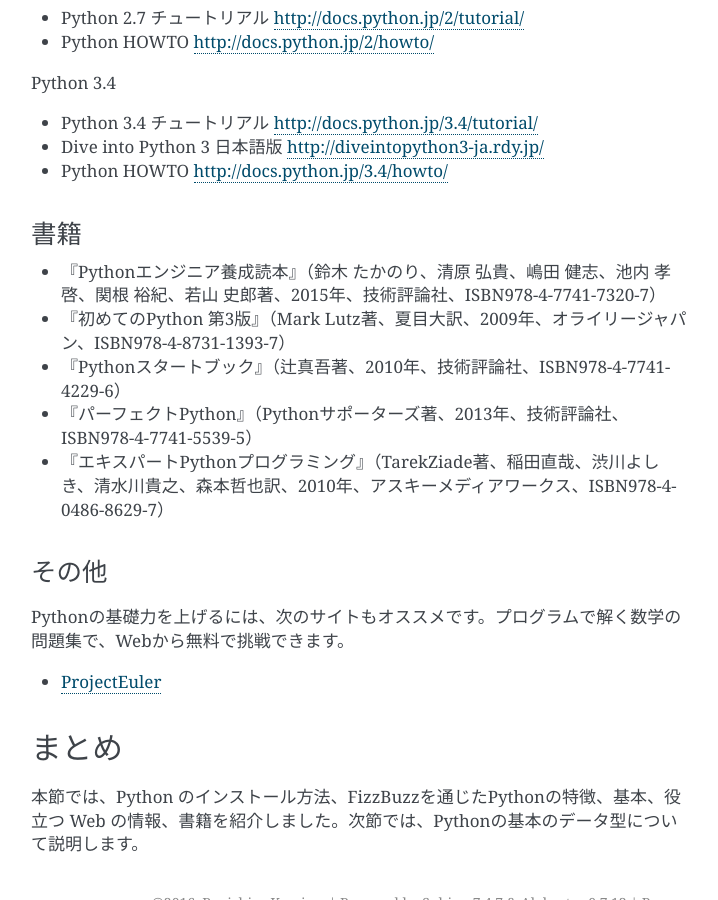
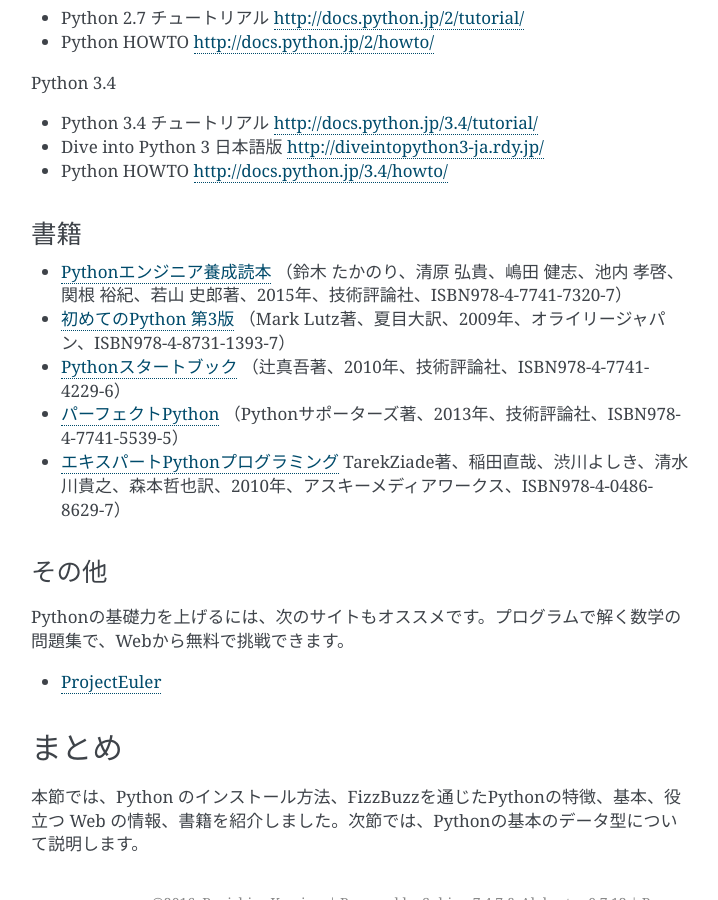
Before and after one commit to pyconjp/pycamp.pycon.jp, a Sphinx documentation site: the page built from source/1_intro.rst, in a window 1280 px wide and 900 px high, scrolled down 10474 px. Shown: the whole window, without its empty margins (389-1107 px from the left). Built offline with Sphinx 7.4.7, drawn with Linux system fonts in a browser that asks for light colours; some of the changed lines change nothing that is shown.

Commit message:
書籍へのリンクを追加

```diff
--- a/source/1_intro.rst
+++ b/source/1_intro.rst
@@ -518,11 +518,11 @@
 書籍
 --------
 
-- 『Pythonエンジニア養成読本』（鈴木 たかのり、清原 弘貴、嶋田 健志、池内 孝啓、関根 裕紀、若山 史郎著、2015年、技術評論社、ISBN978-4-7741-7320-7）
-- 『初めてのPython 第3版』（Mark Lutz著、夏目大訳、2009年、オライリージャパン、ISBN978-4-8731-1393-7）
-- 『Pythonスタートブック』（辻真吾著、2010年、技術評論社、ISBN978-4-7741-4229-6）
-- 『パーフェクトPython』（Pythonサポーターズ著、2013年、技術評論社、ISBN978-4-7741-5539-5）
-- 『エキスパートPythonプログラミング』（TarekZiade著、稲田直哉、渋川よしき、清水川貴之、森本哲也訳、2010年、アスキーメディアワークス、ISBN978-4-0486-8629-7）
+- `Pythonエンジニア養成読本 <http://gihyo.jp/book/2015/978-4-7741-7320-7>`_ （鈴木 たかのり、清原 弘貴、嶋田 健志、池内 孝啓、関根 裕紀、若山 史郎著、2015年、技術評論社、ISBN978-4-7741-7320-7）
+- `初めてのPython 第3版 <https://www.oreilly.co.jp/books/9784873113937/>`_ （Mark Lutz著、夏目大訳、2009年、オライリージャパン、ISBN978-4-8731-1393-7）
+- `Pythonスタートブック <http://gihyo.jp/book/2010/978-4-7741-4229-6>`_ （辻真吾著、2010年、技術評論社、ISBN978-4-7741-4229-6）
+- `パーフェクトPython <http://gihyo.jp/book/2013/978-4-7741-5539-5>`_ （Pythonサポーターズ著、2013年、技術評論社、ISBN978-4-7741-5539-5）
+- `エキスパートPythonプログラミング <http://ascii.asciimw.jp/books/books/detail/978-4-04-868629-7.shtml>`_ TarekZiade著、稲田直哉、渋川よしき、清水川貴之、森本哲也訳、2010年、アスキーメディアワークス、ISBN978-4-0486-8629-7）
 
 その他
 ------
```
